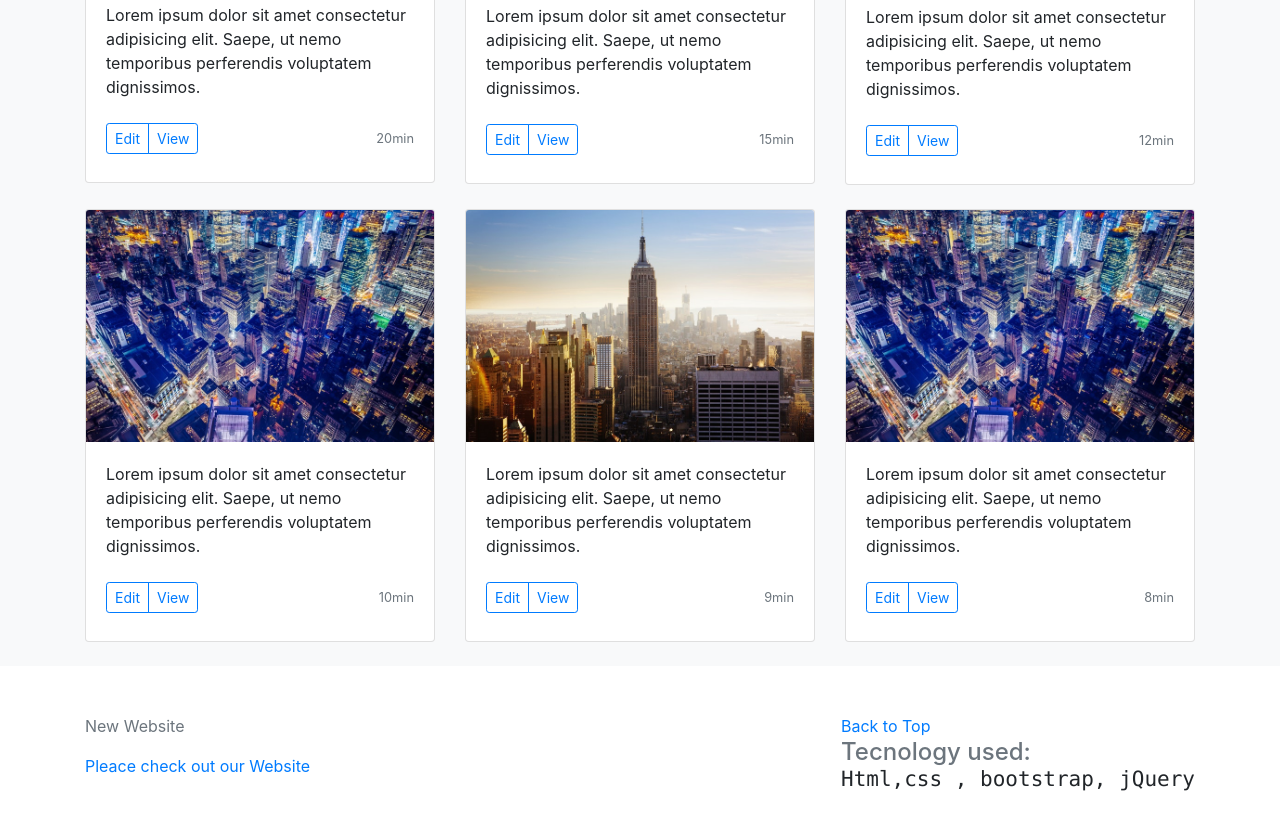
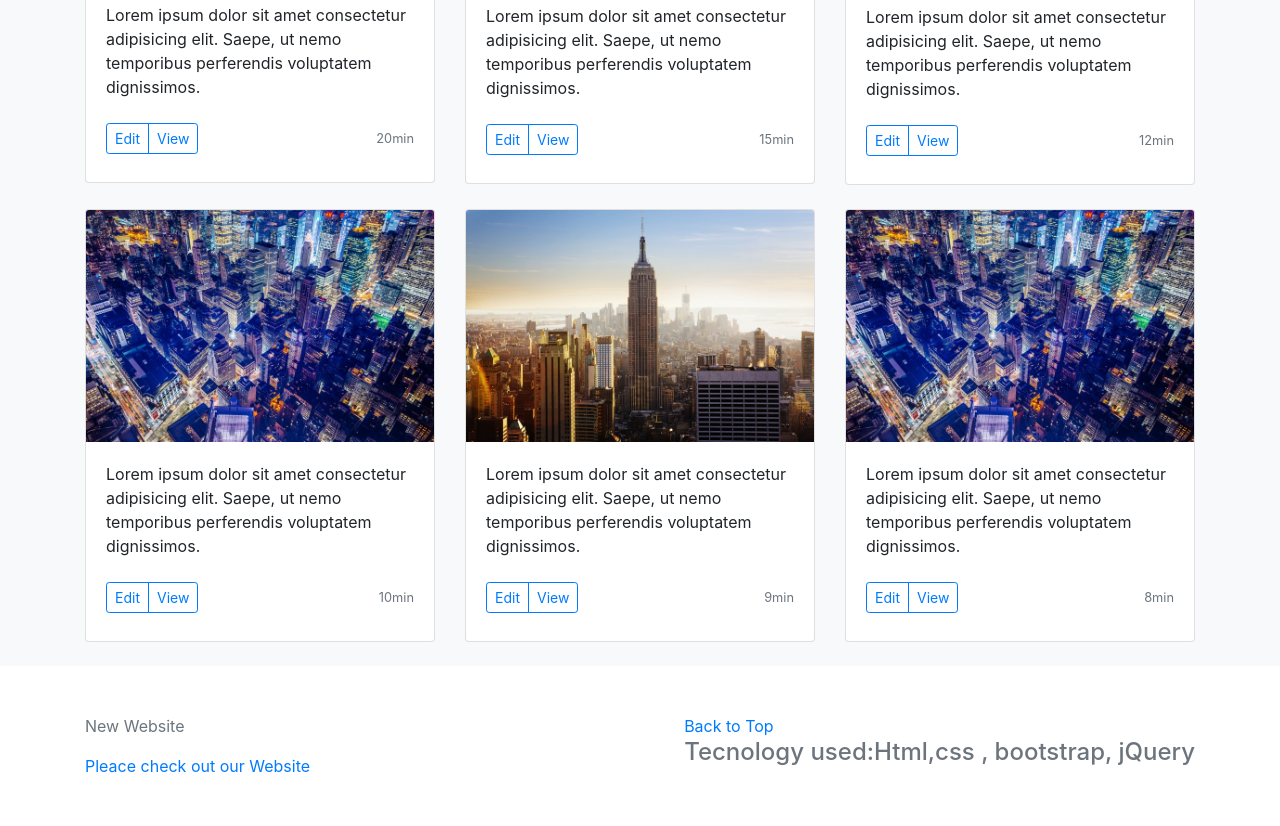
Before and after one commit to sohel2222/simple, a plain HTML site: page index.html in a window 1280 px wide. Shown: the part 628-1454 px from the top of the page. Drawn offline with nearby package versions, Linux system fonts and the light colour scheme.

Commit message:
Update index.html

```diff
--- a/index.html
+++ b/index.html
@@ -177,7 +177,7 @@
         <div class="container py-5">
           <div class="float-right">
             <a href="#">Back to Top</a>
-            <h4> Tecnology used:<pre>Html,css , bootstrap, jQuery<pre></h4>
+            <h4> Tecnology used:Html,css , bootstrap, jQuery</h4>
           </div>
           <p>New Website</p>
           <a href="#">Pleace check out our Website</a>
```
